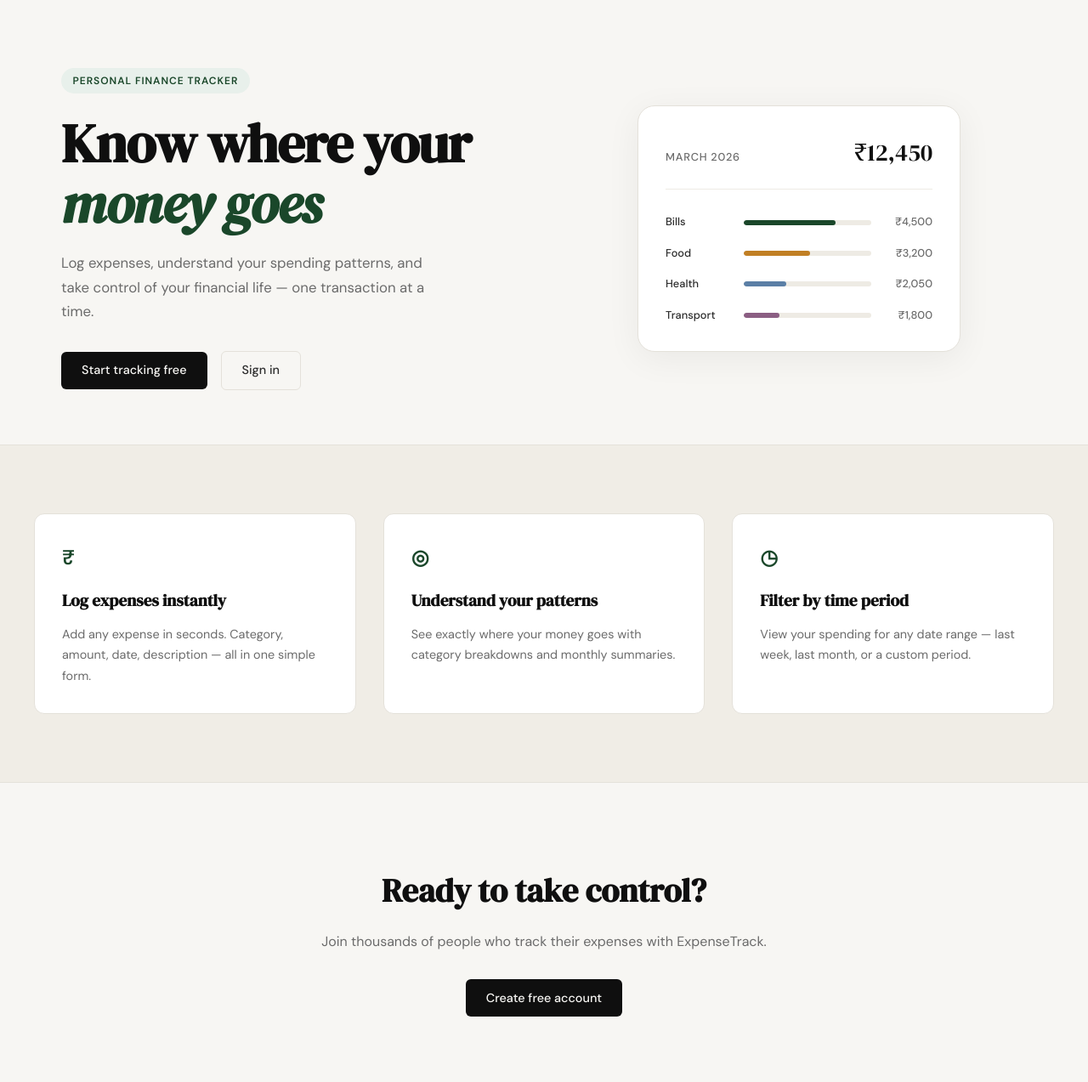
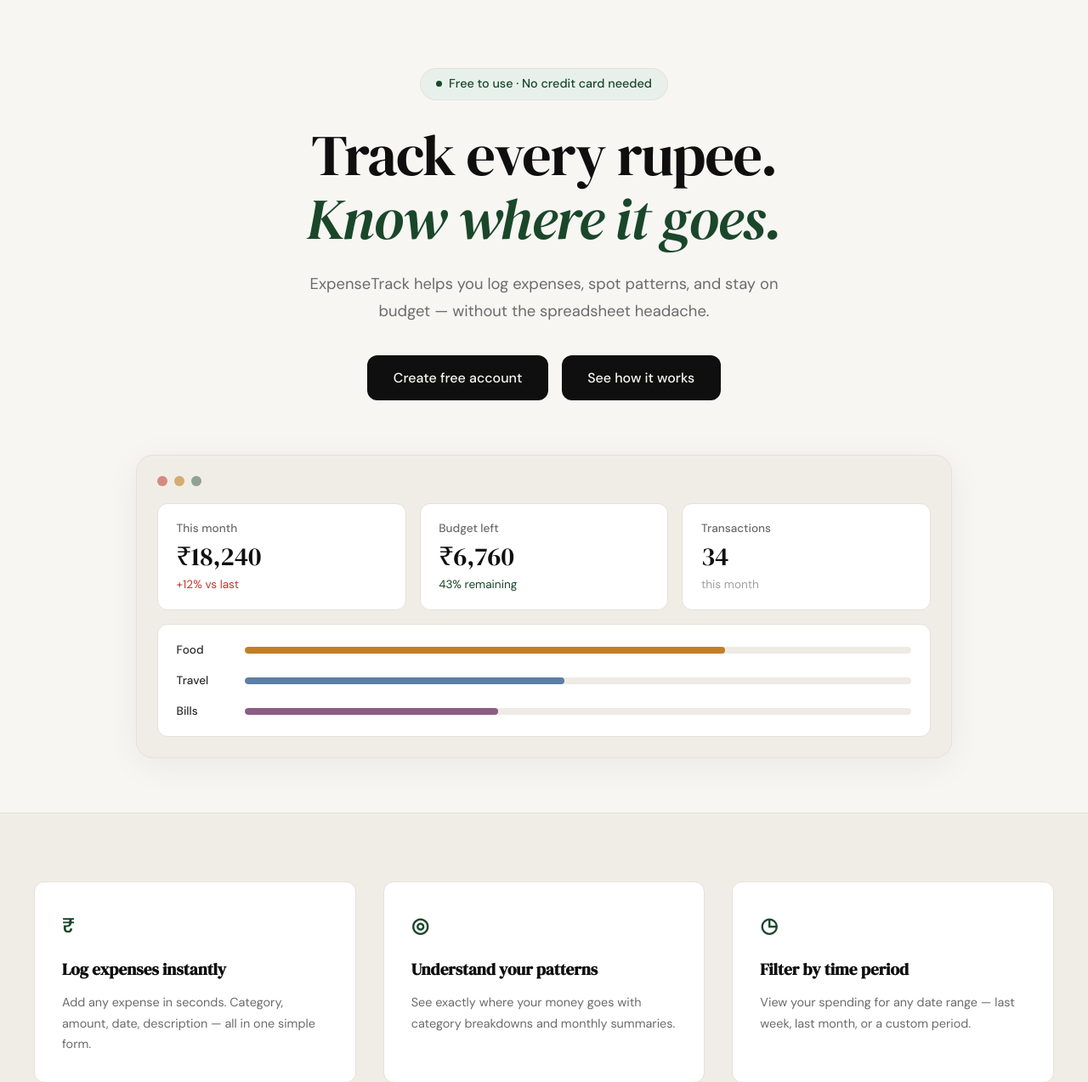
Before and after one commit to teppen-ai/ExpenseTrack, a FastAPI app: page / in a window 1280 px wide. Shown: the part 61-1334 px from the top of the page at 85% size. Run offline with FastAPI, Linux system fonts and the light colour scheme.

Commit message:
landing: redesign hero section to match mockup

```diff
--- a/static/css/style.css
+++ b/static/css/style.css
@@ -125,12 +125,12 @@ a { color: inherit; text-decoration: none; }
 
 .hero {
     padding: 5rem 2rem 4rem;
-    display: grid;
-    grid-template-columns: 1fr 1fr;
-    gap: 4rem;
-    align-items: center;
     max-width: var(--max-width);
     margin: 0 auto;
+    display: flex;
+    flex-direction: column;
+    align-items: center;
+    text-align: center;
 }
 
 .hero-badge {
@@ -146,114 +146,171 @@ a { color: inherit; text-decoration: none; }
     margin-bottom: 1.5rem;
 }
 
+.hero .hero-badge {
+    display: inline-flex;
+    align-items: center;
+    gap: 0.5rem;
+    border: 1px solid var(--border);
+    font-size: 0.9rem;
+    font-weight: 500;
+    letter-spacing: 0;
+    text-transform: none;
+    padding: 0.4rem 1.1rem;
+    margin-bottom: 1.75rem;
+}
+
+.hero-badge-dot {
+    width: 7px;
+    height: 7px;
+    border-radius: 50%;
+    background: var(--accent);
+}
+
 .hero-title {
     font-family: var(--font-display);
-    font-size: clamp(2.5rem, 5vw, 4rem);
+    font-size: clamp(2.5rem, 6vw, 4.25rem);
+    font-weight: 400;
     line-height: 1.1;
     letter-spacing: -0.02em;
     color: var(--ink);
-    margin-bottom: 1.25rem;
+    margin-bottom: 1.5rem;
 }
 
-.hero-title em {
+.hero-title-accent {
     font-style: italic;
     color: var(--accent);
 }
 
 .hero-subtitle {
-    font-size: 1.05rem;
+    font-size: 1.15rem;
     color: var(--ink-muted);
     line-height: 1.7;
-    max-width: 460px;
-    margin-bottom: 2rem;
+    max-width: 600px;
+    margin-bottom: 2.25rem;
 }
 
 .hero-actions {
     display: flex;
+    flex-wrap: wrap;
+    justify-content: center;
     gap: 1rem;
-    align-items: center;
 }
 
+.btn-hero {
+    display: inline-block;
+    background: var(--ink);
+    color: var(--paper);
+    padding: 0.85rem 1.9rem;
+    border-radius: var(--radius-md);
+    font-family: var(--font-body);
+    font-size: 1rem;
+    font-weight: 500;
+    transition: background 0.2s;
+}
+
+.btn-hero:hover { background: var(--accent); }
+
 /* ------------------------------------------------------------------ */
-/* Mock card (hero visual)                                             */
+/* Dashboard mock (hero visual)                                        */
 /* ------------------------------------------------------------------ */
 
 .hero-visual {
-    display: flex;
-    justify-content: center;
+    width: 100%;
+    max-width: 960px;
+    margin-top: 4rem;
 }
 
-.mock-card {
-    background: var(--paper-card);
+.dash {
+    background: var(--paper-warm);
     border: 1px solid var(--border);
     border-radius: var(--radius-lg);
-    padding: 2rem;
-    width: 100%;
-    max-width: 380px;
+    padding: 1.5rem;
+    text-align: left;
     box-shadow: 0 8px 40px rgba(0,0,0,0.06);
 }
 
-.mock-card-header {
-    display: flex;
-    justify-content: space-between;
-    align-items: baseline;
-    margin-bottom: 1.75rem;
-    padding-bottom: 1.25rem;
-    border-bottom: 1px solid var(--border-soft);
+.dash-dots { display: flex; gap: 0.5rem; margin-bottom: 1.25rem; }
+
+.dash-dot { width: 12px; height: 12px; border-radius: 50%; }
+.dash-dot-red { background: var(--danger); opacity: 0.55; }
+.dash-dot-yellow { background: var(--accent-2); opacity: 0.6; }
+.dash-dot-green { background: var(--accent); opacity: 0.45; }
+
+.dash-stats {
+    display: grid;
+    grid-template-columns: repeat(3, 1fr);
+    gap: 1rem;
+    margin-bottom: 1rem;
 }
 
-.mock-label {
-    font-size: 0.8rem;
+.dash-stat {
+    background: var(--paper-card);
+    border: 1px solid var(--border);
+    border-radius: var(--radius-md);
+    padding: 1.15rem 1.35rem;
+    display: flex;
+    flex-direction: column;
+    gap: 0.2rem;
+}
+
+.dash-stat-label {
+    font-size: 0.85rem;
     font-weight: 500;
     color: var(--ink-muted);
-    text-transform: uppercase;
-    letter-spacing: 0.06em;
 }
 
-.mock-total {
+.dash-stat-value {
     font-family: var(--font-display);
-    font-size: 1.75rem;
+    font-size: 1.9rem;
     color: var(--ink);
+    line-height: 1.25;
 }
 
-.mock-bars { display: flex; flex-direction: column; gap: 1rem; }
+.dash-stat-note { font-size: 0.85rem; color: var(--ink-faint); }
+.dash-note-down { color: var(--danger); }
+.dash-note-up { color: var(--accent); }
 
-.mock-bar-row {
-    display: grid;
-    grid-template-columns: 80px 1fr 60px;
-    align-items: center;
-    gap: 0.75rem;
+.dash-bars {
+    background: var(--paper-card);
+    border: 1px solid var(--border);
+    border-radius: var(--radius-md);
+    padding: 1.15rem 1.35rem;
+    display: flex;
+    flex-direction: column;
+    gap: 0.9rem;
 }
 
-.mock-cat {
-    font-size: 0.8rem;
+.dash-bar-row {
+    display: grid;
+    grid-template-columns: 64px 1fr;
+    align-items: center;
+    gap: 1rem;
+}
+
+.dash-cat {
+    font-size: 0.85rem;
     font-weight: 500;
     color: var(--ink-soft);
 }
 
-.mock-bar-track {
-    height: 6px;
+.dash-track {
+    height: 8px;
     background: var(--border-soft);
     border-radius: 999px;
     overflow: hidden;
 }
 
-.mock-bar {
-    height: 100%;
-    background: var(--accent);
-    border-radius: 999px;
-    transition: width 0.6s ease;
-}
+.dash-bar { height: 100%; border-radius: 999px; }
+.dash-bar-food { background: var(--accent-2); }
+.dash-bar-travel { background: #5b7fa6; }
+.dash-bar-bills { background: #8b5e83; }
 
-.mock-bar-2 { background: var(--accent-2); }
-.mock-bar-3 { background: #5b7fa6; }
-.mock-bar-4 { background: #8b5e83; }
-
-.mock-amt {
-    font-size: 0.8rem;
-    font-weight: 500;
-    color: var(--ink-muted);
-    text-align: right;
+@media (max-width: 700px) {
+    .hero { padding: 3rem 1rem 3rem; }
+    .hero-subtitle { font-size: 1.05rem; }
+    .dash { padding: 1rem; }
+    .dash-stats { grid-template-columns: 1fr; gap: 0.75rem; }
+    .dash-bar-row { grid-template-columns: 52px 1fr; }
 }
 
 /* ------------------------------------------------------------------ */
--- a/templates/landing.html
+++ b/templates/landing.html
@@ -6,55 +6,56 @@
 
 <section class="hero">
     <div class="hero-inner">
-        <div class="hero-badge">Personal Finance Tracker</div>
+        <div class="hero-badge"><span class="hero-badge-dot"></span>Free to use · No credit card needed</div>
         <h1 class="hero-title">
-            Know where your<br>
-            <em>money goes</em>
+            Track every rupee.<br>
+            <span class="hero-title-accent">Know where it goes.</span>
         </h1>
         <p class="hero-subtitle">
-            Log expenses, understand your spending patterns,
-            and take control of your financial life —
-            one transaction at a time.
+            ExpenseTrack helps you log expenses, spot patterns, and stay
+            on budget — without the spreadsheet headache.
         </p>
         <div class="hero-actions">
-            <a href="{{ url_for('register') }}" class="btn-primary">Start tracking free</a>
-            <a href="{{ url_for('login') }}" class="btn-ghost">Sign in</a>
+            <a href="{{ url_for('register') }}" class="btn-hero">Create free account</a>
+            <a href="#" class="btn-hero">See how it works</a>
         </div>
     </div>
     <div class="hero-visual">
-        <div class="mock-card">
-            <div class="mock-card-header">
-                <span class="mock-label">March 2026</span>
-                <span class="mock-total">₹12,450</span>
+        <div class="dash">
+            <div class="dash-dots">
+                <span class="dash-dot dash-dot-red"></span>
+                <span class="dash-dot dash-dot-yellow"></span>
+                <span class="dash-dot dash-dot-green"></span>
             </div>
-            <div class="mock-bars">
-                <div class="mock-bar-row">
-                    <span class="mock-cat">Bills</span>
-                    <div class="mock-bar-track">
-                        <div class="mock-bar" style="width: 72%"></div>
-                    </div>
-                    <span class="mock-amt">₹4,500</span>
+            <div class="dash-stats">
+                <div class="dash-stat">
+                    <span class="dash-stat-label">This month</span>
+                    <span class="dash-stat-value">₹18,240</span>
+                    <span class="dash-stat-note dash-note-down">+12% vs last</span>
                 </div>
-                <div class="mock-bar-row">
-                    <span class="mock-cat">Food</span>
-                    <div class="mock-bar-track">
-                        <div class="mock-bar mock-bar-2" style="width: 52%"></div>
-                    </div>
-                    <span class="mock-amt">₹3,200</span>
+                <div class="dash-stat">
+                    <span class="dash-stat-label">Budget left</span>
+                    <span class="dash-stat-value">₹6,760</span>
+                    <span class="dash-stat-note dash-note-up">43% remaining</span>
                 </div>
-                <div class="mock-bar-row">
-                    <span class="mock-cat">Health</span>
-                    <div class="mock-bar-track">
-                        <div class="mock-bar mock-bar-3" style="width: 33%"></div>
-                    </div>
-                    <span class="mock-amt">₹2,050</span>
+                <div class="dash-stat">
+                    <span class="dash-stat-label">Transactions</span>
+                    <span class="dash-stat-value">34</span>
+                    <span class="dash-stat-note">this month</span>
                 </div>
-                <div class="mock-bar-row">
-                    <span class="mock-cat">Transport</span>
-                    <div class="mock-bar-track">
-                        <div class="mock-bar mock-bar-4" style="width: 28%"></div>
-                    </div>
-                    <span class="mock-amt">₹1,800</span>
+            </div>
+            <div class="dash-bars">
+                <div class="dash-bar-row">
+                    <span class="dash-cat">Food</span>
+                    <div class="dash-track"><div class="dash-bar dash-bar-food" style="width: 72%"></div></div>
+                </div>
+                <div class="dash-bar-row">
+                    <span class="dash-cat">Travel</span>
+                    <div class="dash-track"><div class="dash-bar dash-bar-travel" style="width: 48%"></div></div>
+                </div>
+                <div class="dash-bar-row">
+                    <span class="dash-cat">Bills</span>
+                    <div class="dash-track"><div class="dash-bar dash-bar-bills" style="width: 38%"></div></div>
                 </div>
             </div>
         </div>
```
